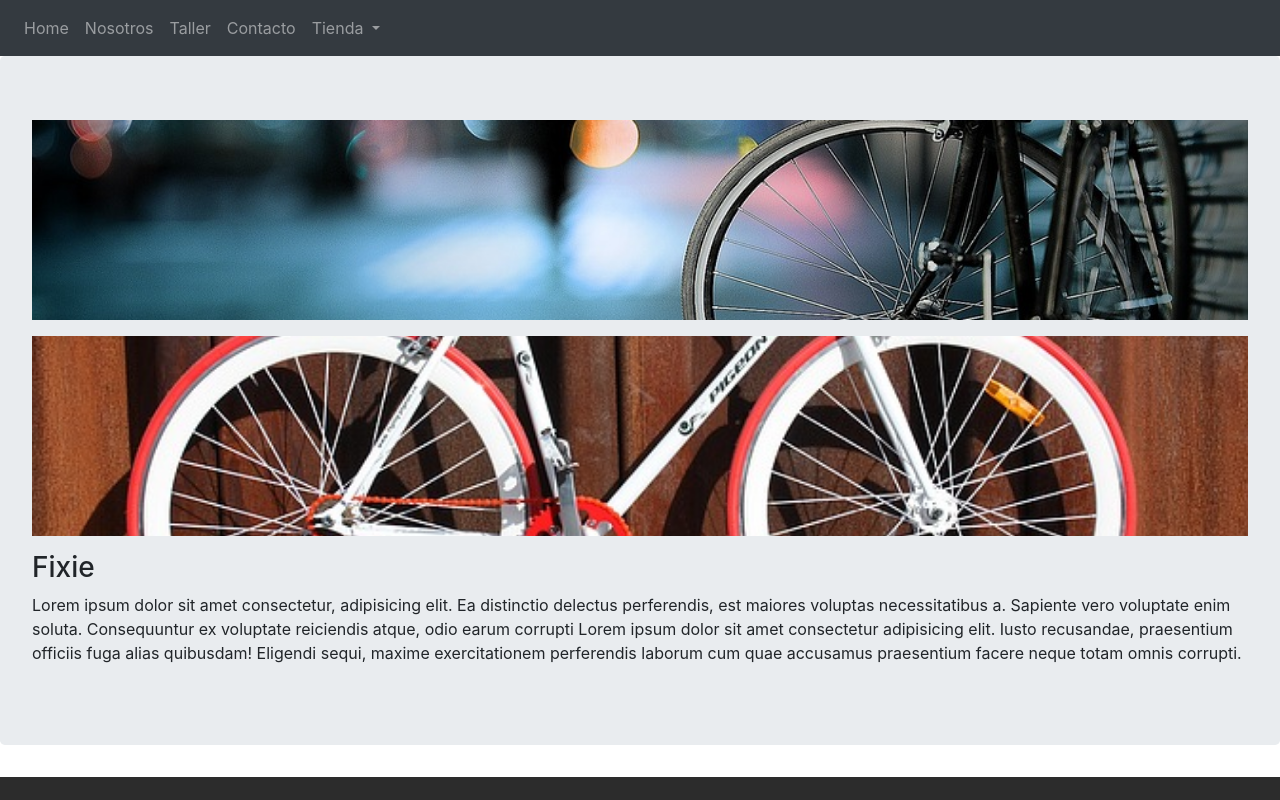
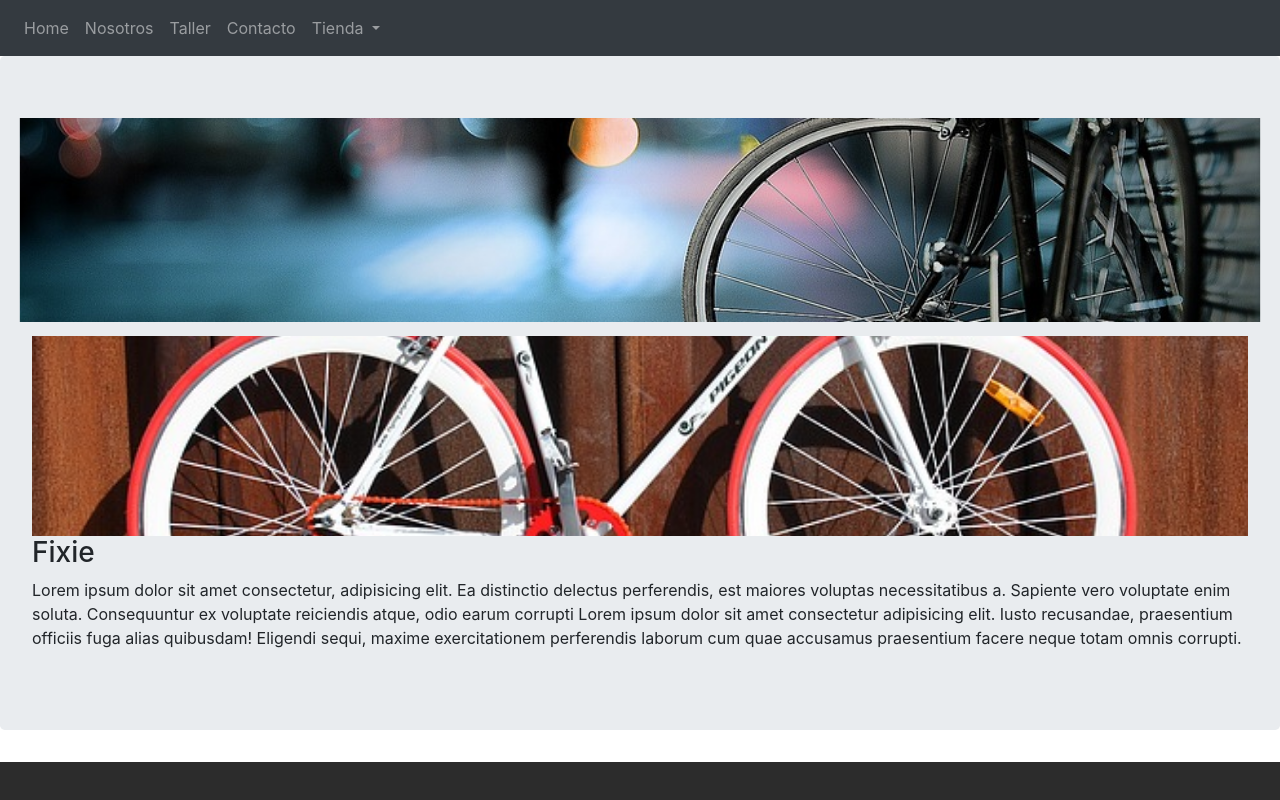
Before and after one commit to ezequielsonido/coderhouse, a plain HTML site: page fixie.html in a window 1280 px wide. In both pictures the pointer is over the picture 640 px from the left and 220 px from the top of the page. Shown: the top 800 px of the page. Drawn offline with nearby package versions, Linux system fonts and the light colour scheme.

Commit message:
ultima version de pf

```diff
--- a/estilos.css
+++ b/estilos.css
@@ -77,6 +77,7 @@
 footer {
   background-color: #2c2c2c;
   color: #e6e6e6;
+  bottom: 0;
 }
 
 .j1 {
@@ -99,8 +100,8 @@ footer {
 }
 
 .zoom:hover {
-  -webkit-transform: scale(1);
-          transform: scale(1);
+  -webkit-transform: scale(1.02);
+          transform: scale(1.02);
 }
 
 .whatsapp {
@@ -145,10 +146,4 @@ footer {
   -webkit-transform: scale(1.2);
           transform: scale(1.2);
 }
-
-h3 {
-  margin-top:15px ;
-}
-
-
 /*# sourceMappingURL=estilos.css.map */
```
Also changed, not shown: 1 other file.
